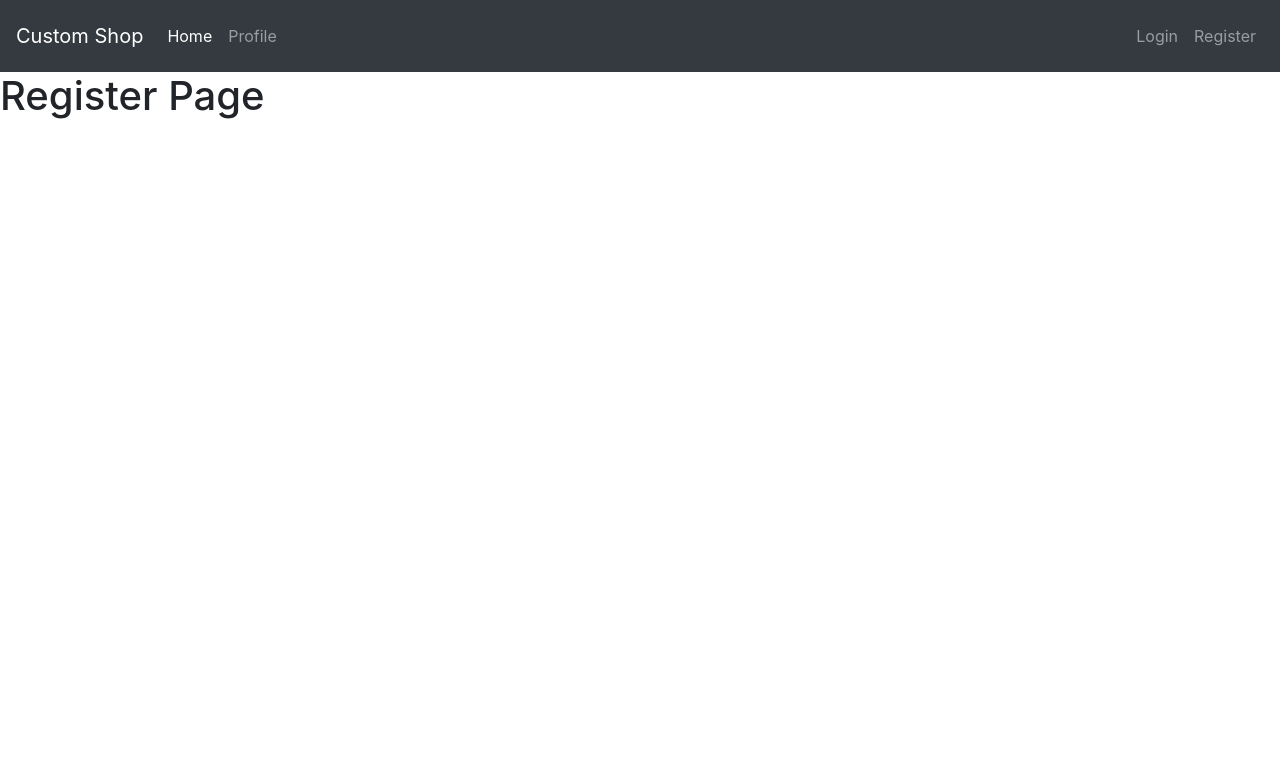
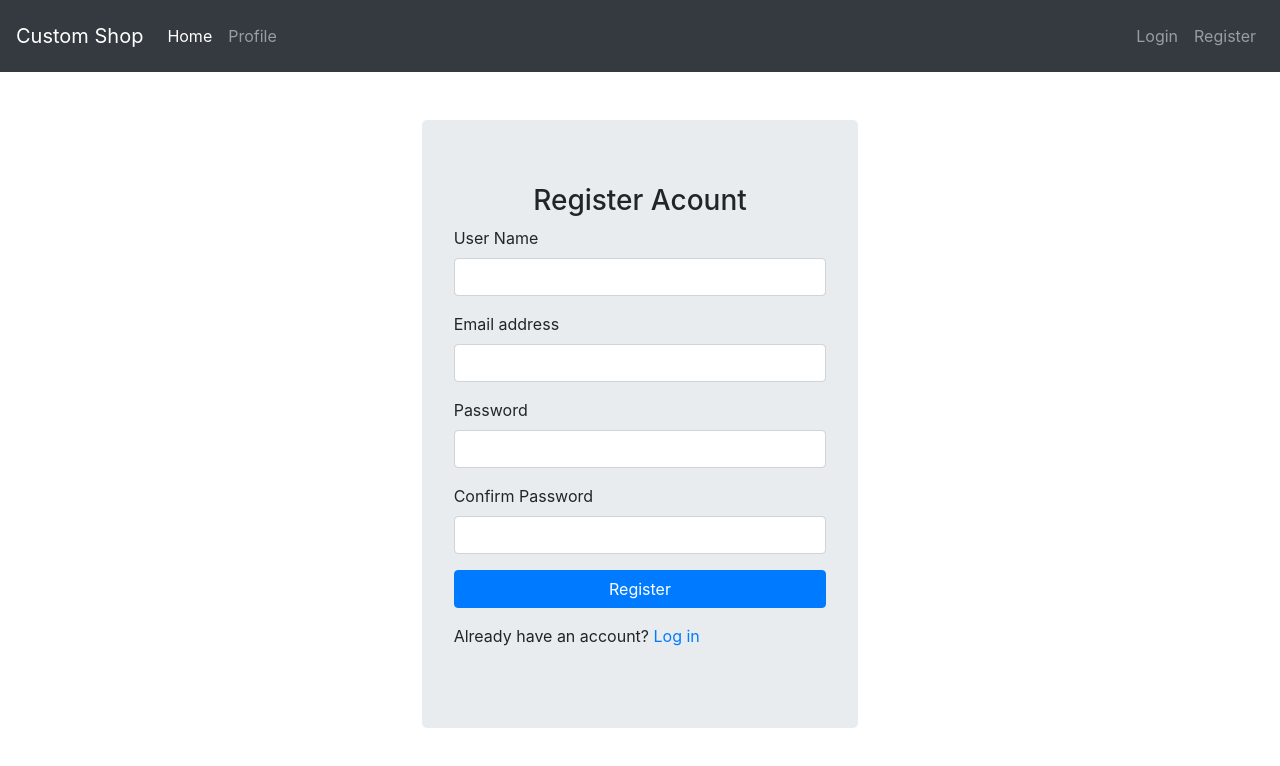
Before and after one commit to PrisecaruEmilia/ReactPassportAuth, a React (Create React App) app: page /register in a window 1280 px wide. Shown: the top 766 px of the page. Built offline with nearby package versions, Linux system fonts and the light colour scheme.

Commit message:
register and forgot password page

```diff
--- a/src/components/ForgetPassword.js
+++ b/src/components/ForgetPassword.js
@@ -1,10 +1,31 @@
 import React, { Component } from 'react';
+import { Link } from 'react-router-dom';
 
 export class ForgetPassword extends Component {
   render() {
     return (
-      <div>
-        <h1>Forget password page</h1>
+      <div className="mt-5">
+        <div className="row">
+          <div className="jumbotron col-lg-4 offset-lg-4">
+            <h3 className="text-center">Forget Password</h3>
+            <form>
+              <div class="form-group">
+                <label for="emailForgetAccount">Email address</label>
+                <input
+                  type="email"
+                  class="form-control"
+                  id="emailForgetAccount"
+                />
+              </div>
+              <button type="submit" class="btn btn-primary btn-block">
+                Forgot Account
+              </button>
+              <p className="mt-3">
+                Don't have an account? <Link to="/register">Register</Link>
+              </p>
+            </form>
+          </div>
+        </div>
       </div>
     );
   }
--- a/src/components/Login.js
+++ b/src/components/Login.js
@@ -10,20 +10,15 @@ export class Login extends Component {
             <h3 className="text-center">Login Acount</h3>
             <form>
               <div class="form-group">
-                <label for="exampleInputEmail1">Email address</label>
-                <input
-                  type="email"
-                  class="form-control"
-                  id="exampleInputEmail1"
-                  aria-describedby="emailHelp"
-                />
+                <label for="loginEmail">Email address</label>
+                <input type="email" class="form-control" id="loginEmail" />
               </div>
               <div class="form-group">
-                <label for="exampleInputPassword1">Password</label>
+                <label for="loginPassword">Password</label>
                 <input
                   type="password"
                   class="form-control"
-                  id="exampleInputPassword1"
+                  id="loginPassword"
                 />
               </div>
 
--- a/src/components/Register.js
+++ b/src/components/Register.js
@@ -1,10 +1,48 @@
 import React, { Component } from 'react';
+import { Link } from 'react-router-dom';
 
 export class Register extends Component {
   render() {
     return (
-      <div>
-        <h1>Register Page</h1>
+      <div className="mt-5">
+        <div className="row">
+          <div className="jumbotron col-lg-4 offset-lg-4">
+            <h3 className="text-center">Register Acount</h3>
+            <form>
+              <div class="form-group">
+                <label for="registerName">User Name</label>
+                <input type="text" class="form-control" id="registerName" />
+              </div>
+              <div class="form-group">
+                <label for="registerEmail">Email address</label>
+                <input type="email" class="form-control" id="registerEmail" />
+              </div>
+              <div class="form-group">
+                <label for="registerPassword">Password</label>
+                <input
+                  type="password"
+                  class="form-control"
+                  id="registerPassword"
+                />
+              </div>
+              <div class="form-group">
+                <label for="confirmPassword">Confirm Password</label>
+                <input
+                  type="password"
+                  class="form-control"
+                  id="confirmPassword"
+                />
+              </div>
+
+              <button type="submit" class="btn btn-primary btn-block">
+                Register
+              </button>
+              <p className="mt-3">
+                Already have an account? <Link to="/login">Log in</Link>
+              </p>
+            </form>
+          </div>
+        </div>
       </div>
     );
   }
```
